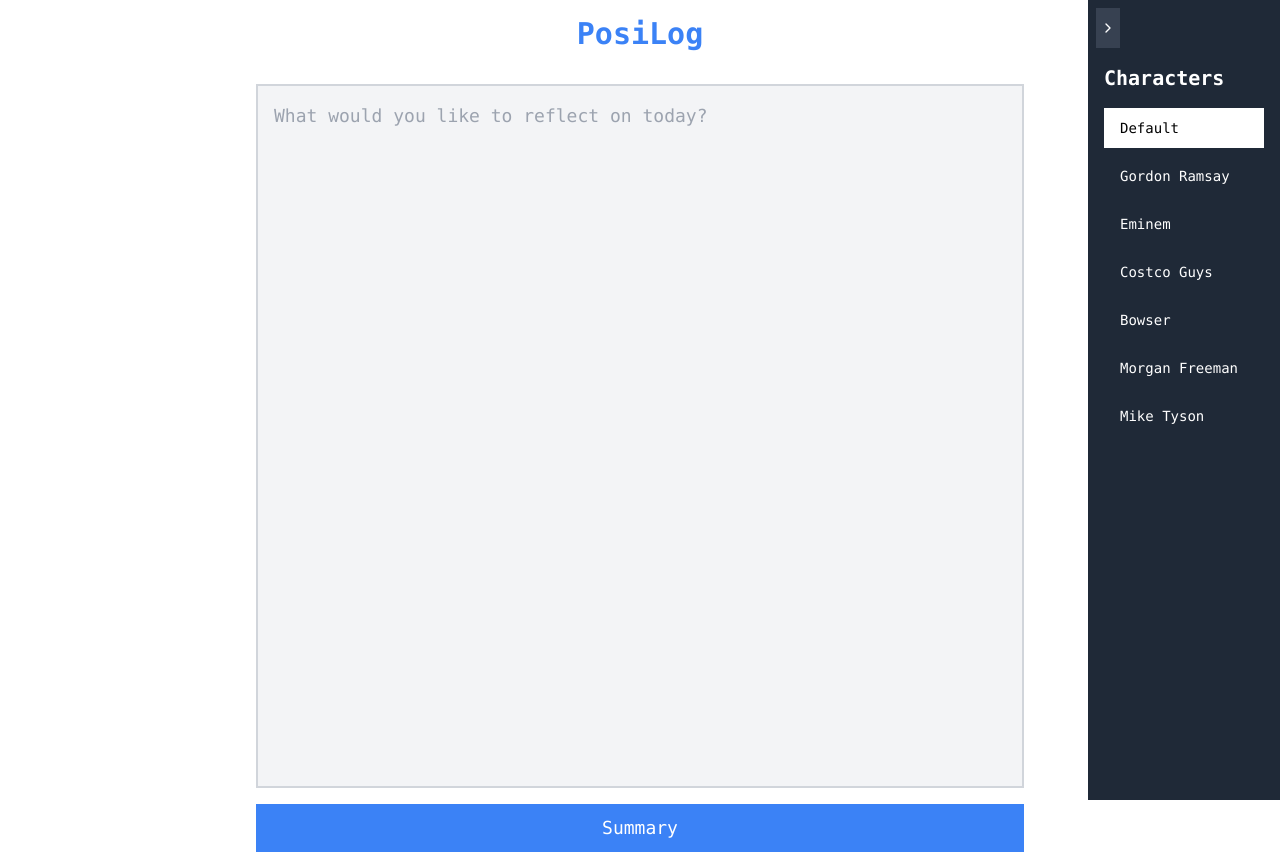
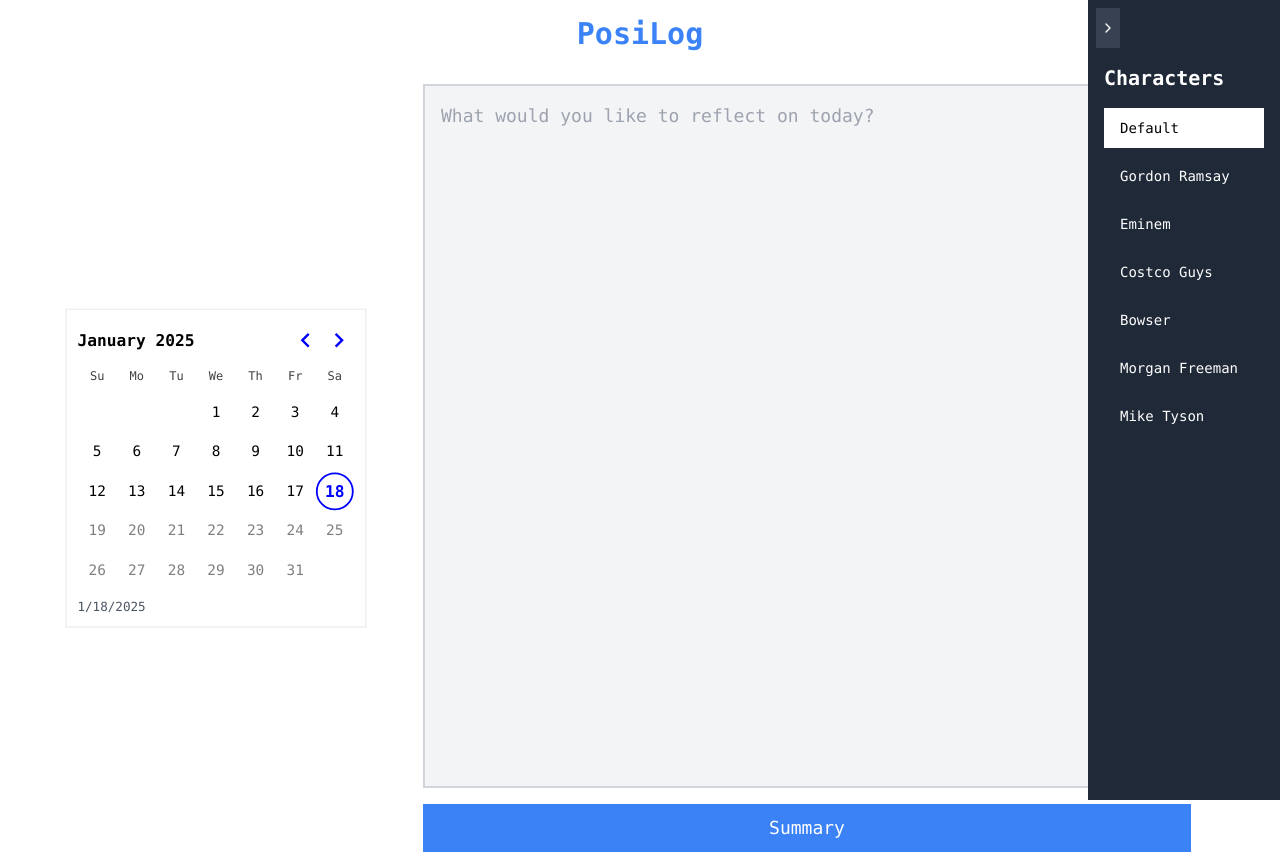
Before and after one commit to matt4tch/Moodify, a Next.js app: page / in a window 1280 px wide. Built offline with nearby package versions, Linux system fonts and the light colour scheme.

Commit message:
Added DayPicker.

```diff
--- a/app/page.tsx
+++ b/app/page.tsx
@@ -1,10 +1,12 @@
 'use client';
 
-import { useState } from 'react';
+import {useEffect, useState} from 'react';
 import { useChat } from 'ai/react';
 import { Button } from '@/components/ui/button';
 import { CharacterSidebar } from '../components/ui/charactersidebar';
 import aiService from '../lib/aiService';
+import { DayPicker } from 'react-day-picker';
+import "react-day-picker/style.css";
 
 const characters = [
   { id: 0, name: 'Default', imageUrl: '/images/default.png', description: "" },
@@ -19,6 +21,8 @@ const characters = [
 export default function AIPromptChat() {
   const { input, handleInputChange } = useChat();
   const [selectedCharacter, setSelectedCharacter] = useState<string | null>('Default');
+  const [selected, setSelected] = useState<Date>(new Date());
+
 
   const currentCharacter = characters.find(
     (character) => character.name === selectedCharacter
@@ -46,6 +50,24 @@ export default function AIPromptChat() {
       <div className="flex flex-grow relative">
         {/* Center Chat Form */}
         <main className="flex-grow flex items-center justify-center p-4">
+          <div className="flex flex-col items-center">
+            <DayPicker
+                mode="single"
+                selected={selected}
+                onSelect={setSelected}
+                className="border rounded-lg bg-white shadow-sm p-3 scale-90 transform -translate-x-10"
+                disabled={ { after: new Date() } }
+                footer={
+                  selected ? (
+                      <p className="text-sm text-gray-600 mt-2">
+                        {selected.toLocaleDateString()}
+                      </p>
+                  ) : (
+                      <p className="text-sm text-gray-600 mt-2">Pick a day</p>
+                  )
+                }
+            />
+          </div>
           <form
               onSubmit={onSubmit}
               className="w-[calc(100vh-32px)] max-w-[800px] aspect-square flex flex-col"
```
Lines whose indentation alone changed are shown as unchanged.
